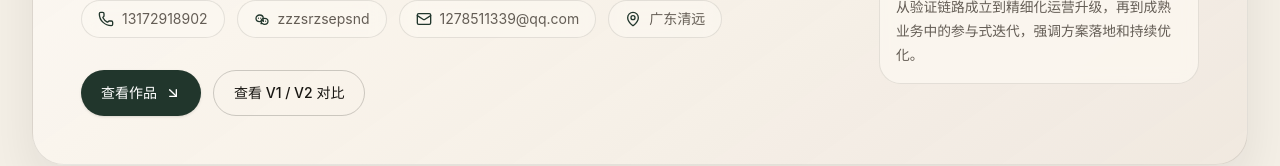
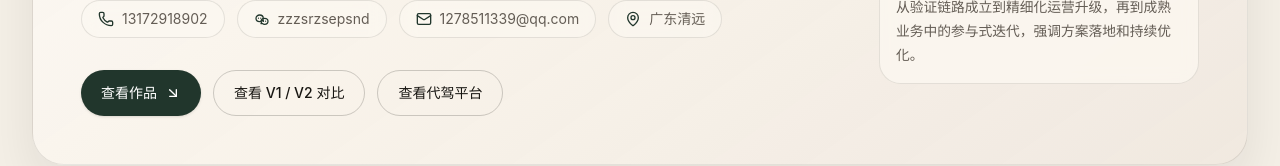
Before and after one commit to zzzgitdx/resume, a React (Vite) app: page / in a window 1280 px wide. Shown: the part 614-780 px from the top of the page. Built offline with nearby package versions, Linux system fonts and the light colour scheme.

Commit message:
Add chauffeur hero shortcut

```diff
--- a/src/App.tsx
+++ b/src/App.tsx
@@ -269,6 +269,9 @@ function App() {
                 </a>
                 <a href="#compare" className="inline-flex items-center gap-2 rounded-full border border-[color:var(--line-strong)] px-5 py-3 text-sm font-medium text-[var(--text)] transition hover:bg-[color:var(--accent-soft)]">
                   {t('hero.secondary')}
+                </a>
+                <a href="#chauffeur" className="inline-flex items-center gap-2 rounded-full border border-[color:var(--line-strong)] px-5 py-3 text-sm font-medium text-[var(--text)] transition hover:bg-[color:var(--accent-soft)]">
+                  {t('hero.tertiary')}
                 </a>
               </motion.div>
             </div>
--- a/src/i18n.ts
+++ b/src/i18n.ts
@@ -24,6 +24,7 @@ const resources = {
           '这份页面不是按时间堆经历，而是按三段真实项目组织：速录 V1.0 负责验证扫码获客与咨询链路，V2.0 与 AI 一起从 0 到 1 拆解、讨论并开发落地更完整的业务系统，代驾平台则对应既有产品中的参与式迭代、体验优化与运营支持。',
         primary: '查看作品',
         secondary: '查看 V1 / V2 对比',
+        tertiary: '查看代驾平台',
         stats: {
           role: '角色定位',
           roleValue: '产品经理',
@@ -210,6 +211,7 @@ const resources = {
           'This page is organized by three real product tracks rather than by timeline: Quick Capture V1.0 validated a QR-based acquisition funnel, V2.0 was decomposed, discussed, and shipped from 0 to 1 together with AI, and the chauffeur platform reflects iterative work inside an existing operational product.',
         primary: 'View Works',
         secondary: 'See V1 / V2 Comparison',
+        tertiary: 'See Chauffeur Project',
         stats: {
           role: 'Role',
           roleValue: 'Product Manager',
```
